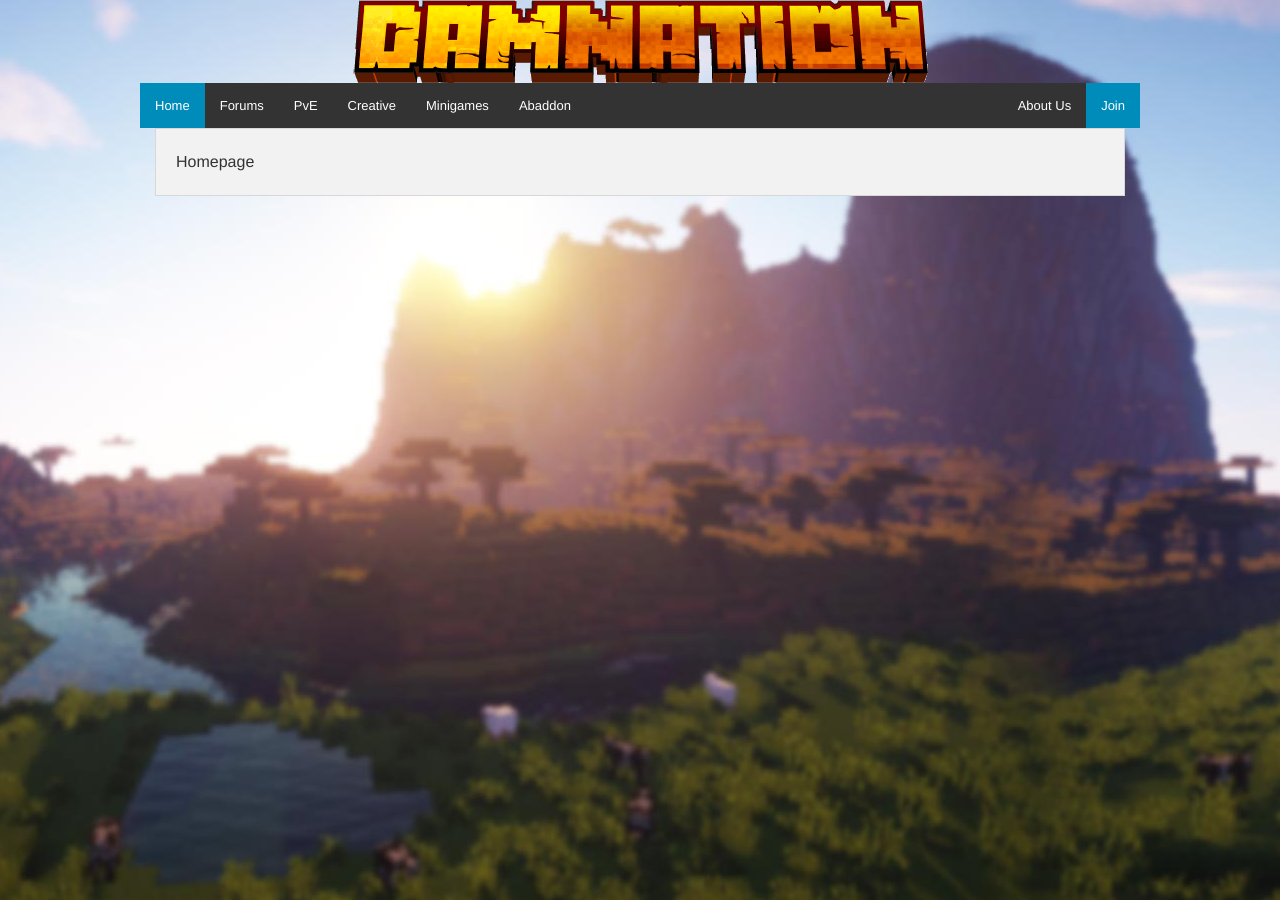
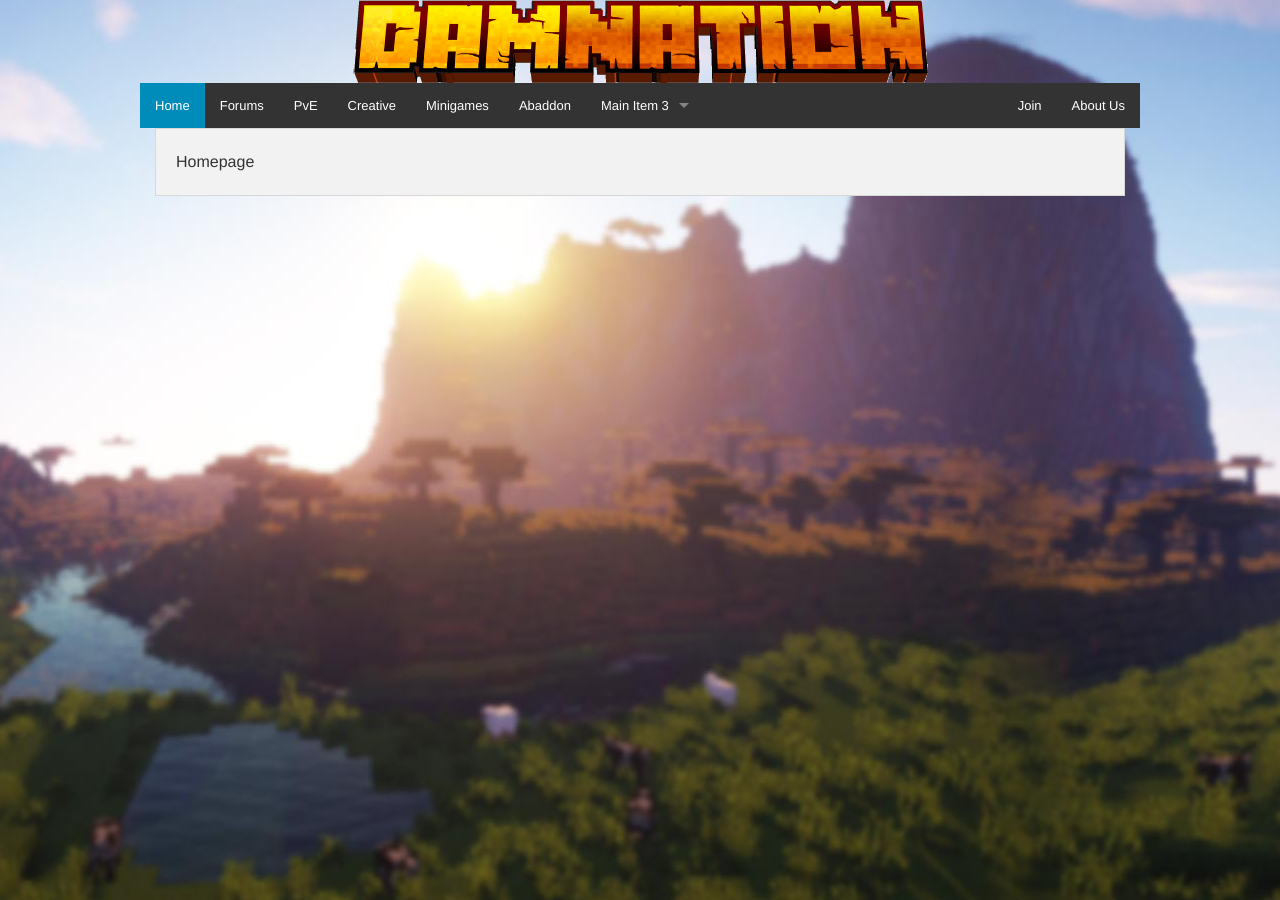
Before and after one commit to damnation-eu/website-beta, a Jekyll site: the page built from index.md, in a window 1280 px wide. Built offline with Jekyll 4.4.1, drawn with Linux system fonts in a browser that asks for light colours; nearby versions of some CDN libraries; library files that are not in the unit come from our copies.

Commit message:
Update nav.html

```diff
--- a/_includes/nav.html
+++ b/_includes/nav.html
@@ -16,10 +16,45 @@
         <li><a href="/website-beta/creative">Creative</a></li>
         <li><a href="/website-beta/minigames">Minigames</a></li>
         <li><a href="/website-beta/abaddon">Abaddon</a></li>
+
+        <li class="has-dropdown"><a href="#">Main Item 3</a>
+        <ul class="dropdown">
+          <li class="has-dropdown"><a href="#">Dropdown Level 1a</a>
+
+            <ul class="dropdown">
+              <li><label>Dropdown Level 2 Label</label></li>
+              <li><a href="#">Dropdown Level 2a</a></li>
+              <li><a href="#">Dropdown Level 2b</a></li>
+              <li class="has-dropdown"><a href="#">Dropdown Level 2c</a>
+
+                <ul class="dropdown">
+                  <li><label>Dropdown Level 3 Label</label></li>
+                  <li><a href="#">Dropdown Level 3a</a></li>
+                  <li><a href="#">Dropdown Level 3b</a></li>
+                  <li class="divider"></li>
+                  <li><a href="#">Dropdown Level 3c</a></li>
+                </ul>
+              </li>
+              <li><a href="#">Dropdown Level 2d</a></li>
+              <li><a href="#">Dropdown Level 2e</a></li>
+              <li><a href="#">Dropdown Level 2f</a></li>
+            </ul>
+          </li>
+          <li><a href="#">Dropdown Level 1b</a></li>
+          <li><a href="#">Dropdown Level 1c</a></li>
+          <li class="divider"></li>
+          <li><a href="#">Dropdown Level 1d</a></li>
+          <li><a href="#">Dropdown Level 1e</a></li>
+          <li><a href="#">Dropdown Level 1f</a></li>
+          <li class="divider"></li>
+          <li><a href="#">See all &rarr;</a></li>
+        </ul>
+      </li>
+
       </ul>
       <ul class="nav navbar-nav right">
-        <li class="right active"><a href="/website-beta/pve/apply">Join</a></li>
-        <li class="right"><a href="/website-beta/about">About Us</a></li>
+        <li><a href="/website-beta/pve/apply">Join</a></li>
+        <li><a href="/website-beta/about">About Us</a></li>
       </ul>
     </div>
   </div>
```
